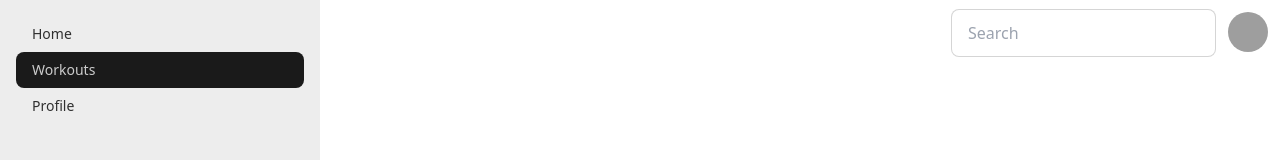
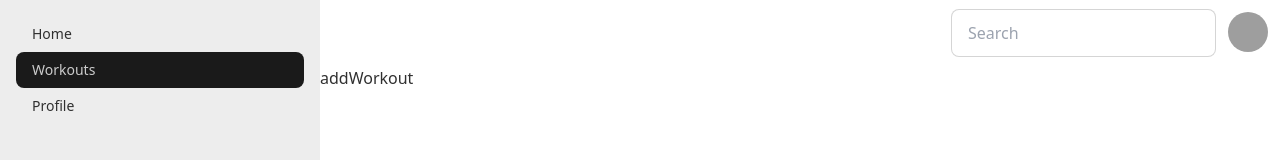
Before and after one commit to khaliltkhalil/strive, a React (Create React App) app: page /workouts/1 in a window 1280 px wide. Shown: the top 160 px of the page. Built offline with nearby package versions, Linux system fonts and the light colour scheme; grey boxes are pictures that could not be loaded.

Commit message:
create AddWorkout component

```diff
--- /dev/null
+++ b/src/components/AddWorkout.js
@@ -0,0 +1,7 @@
+import React from "react";
+
+function addWorkout() {
+  return <div>addWorkout</div>;
+}
+
+export default addWorkout;
--- a/src/components/Drawer.js
+++ b/src/components/Drawer.js
@@ -3,6 +3,7 @@ import Navbar from "./Navbar";
 import { Switch, Route, NavLink } from "react-router-dom";
 import Home from "./Home";
 import Workouts from "./Workouts";
+import AddWorkout from "./AddWorkout";
 
 function Drawer() {
   return (
@@ -39,6 +40,9 @@ function Drawer() {
           <Route exact path="/workouts">
             <Workouts />
           </Route>
+          <Route exact path="/workouts/:id">
+            <AddWorkout />
+          </Route>
         </Switch>
       </div>
       <div className="drawer-side">
```
